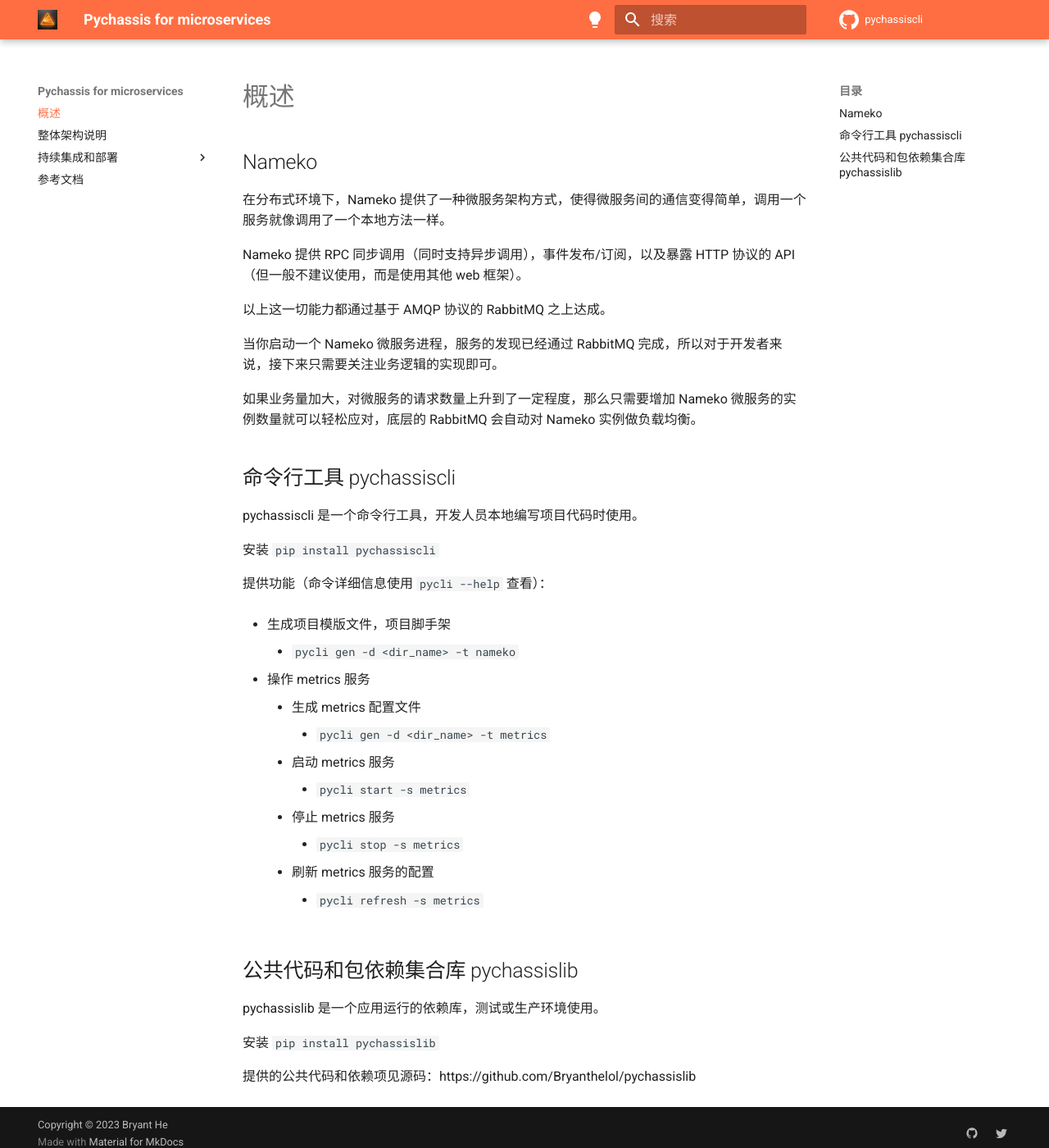
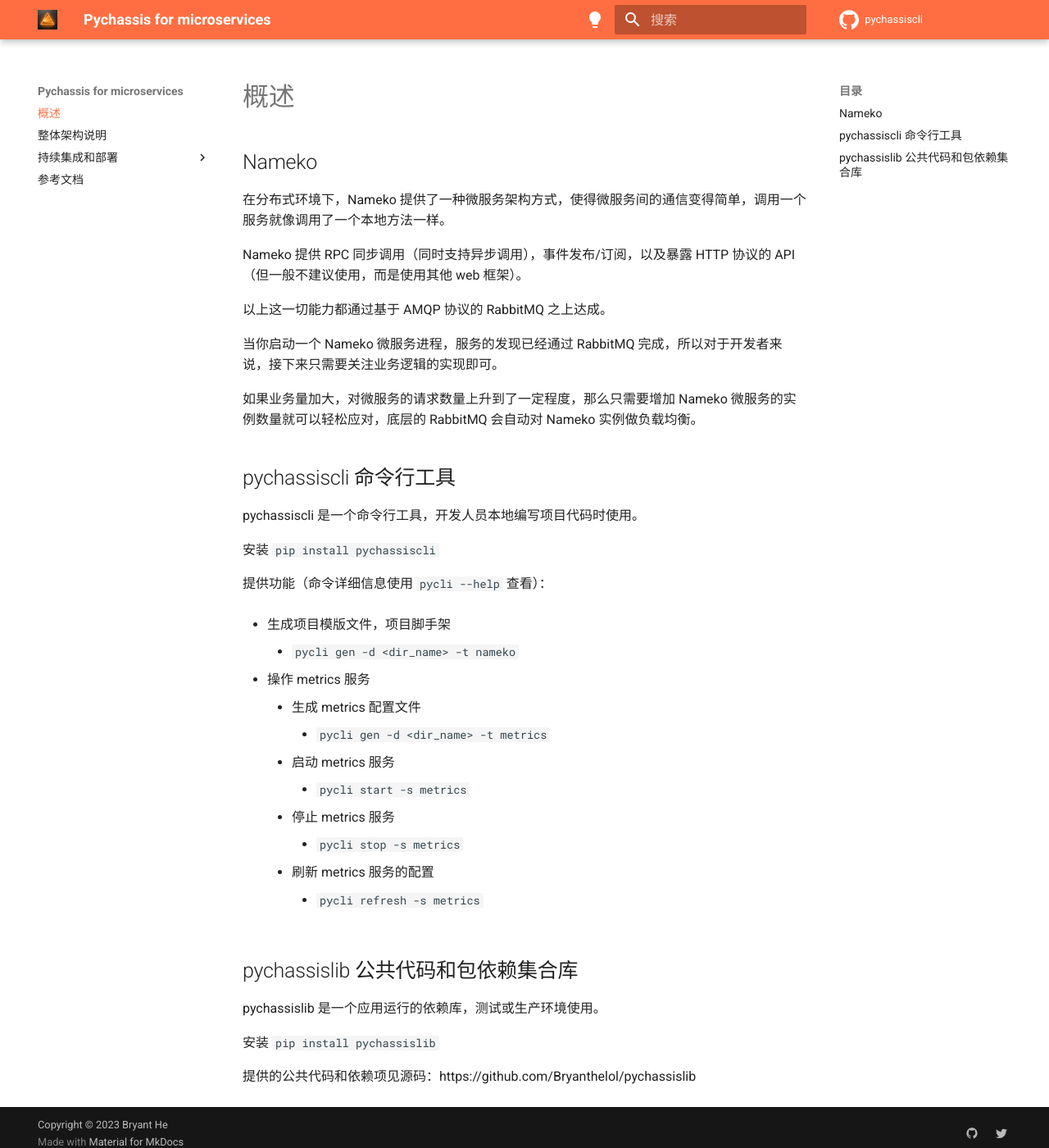
Before and after one commit to Bryanthelol/pychassis, an MkDocs documentation site: the page built from docs/index.md, in a window 1280 px wide and 1400 px high. Shown: the whole window at 82% size. Built offline with MkDocs 1.6.1 and Material for MkDocs 9.7.7, drawn with Linux system fonts in a browser that asks for light colours; comment, search, counter and statistics services are not loaded.

Commit message:
update doc

```diff
--- a/docs/index.md
+++ b/docs/index.md
@@ -21,7 +21,7 @@ Nameko 提供 RPC 同步调用（同时支持异步调用），事件发布/订
 
 如果业务量加大，对微服务的请求数量上升到了一定程度，那么只需要增加 Nameko 微服务的实例数量就可以轻松应对，底层的 RabbitMQ 会自动对 Nameko 实例做负载均衡。
 
-## 命令行工具 pychassiscli
+## pychassiscli 命令行工具
 
 pychassiscli 是一个命令行工具，开发人员本地编写项目代码时使用。
 
@@ -42,7 +42,7 @@ pychassiscli 是一个命令行工具，开发人员本地编写项目代码时
 	- 刷新 metrics 服务的配置
 		- `pycli refresh -s metrics `
 
-## 公共代码和包依赖集合库 pychassislib
+## pychassislib 公共代码和包依赖集合库
 
 pychassislib 是一个应用运行的依赖库，测试或生产环境使用。
 
```
